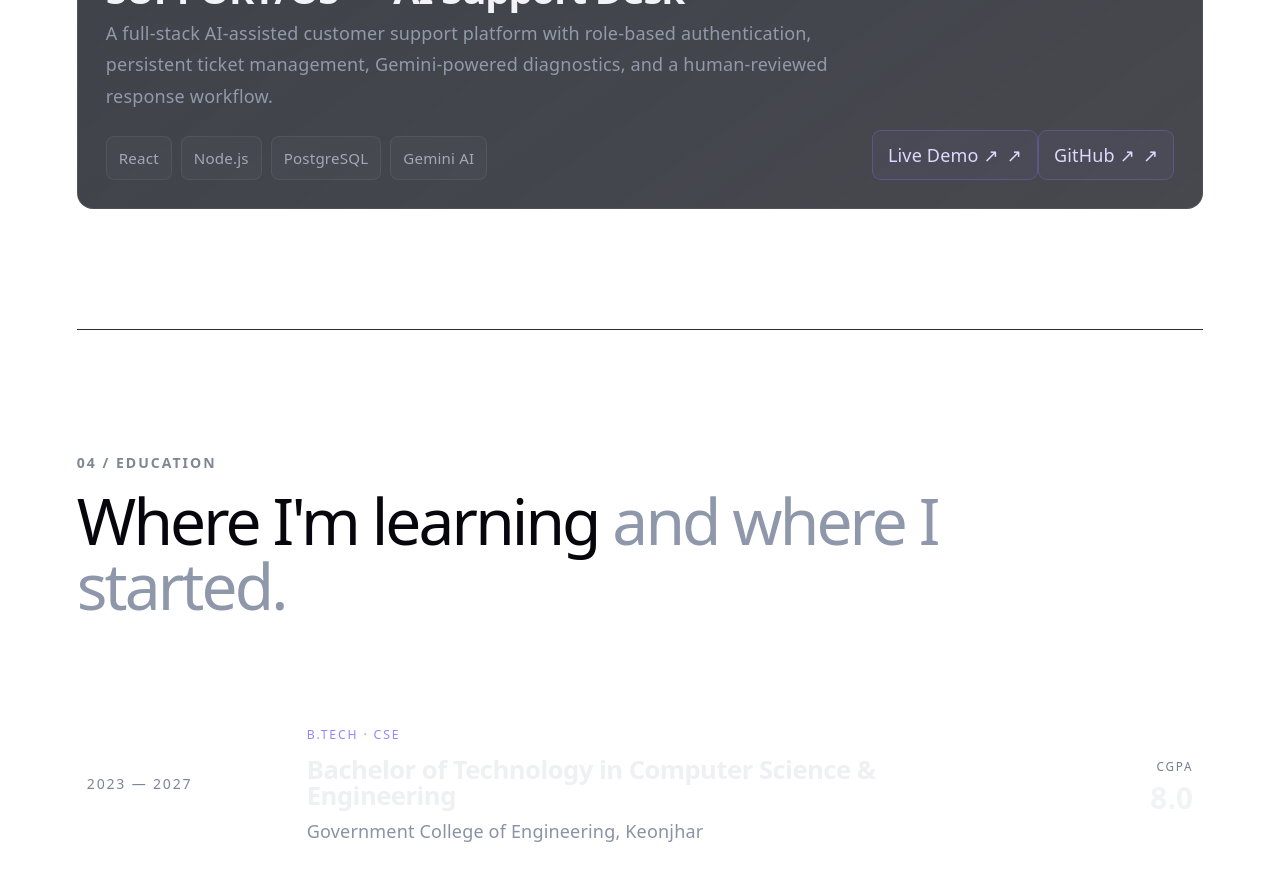
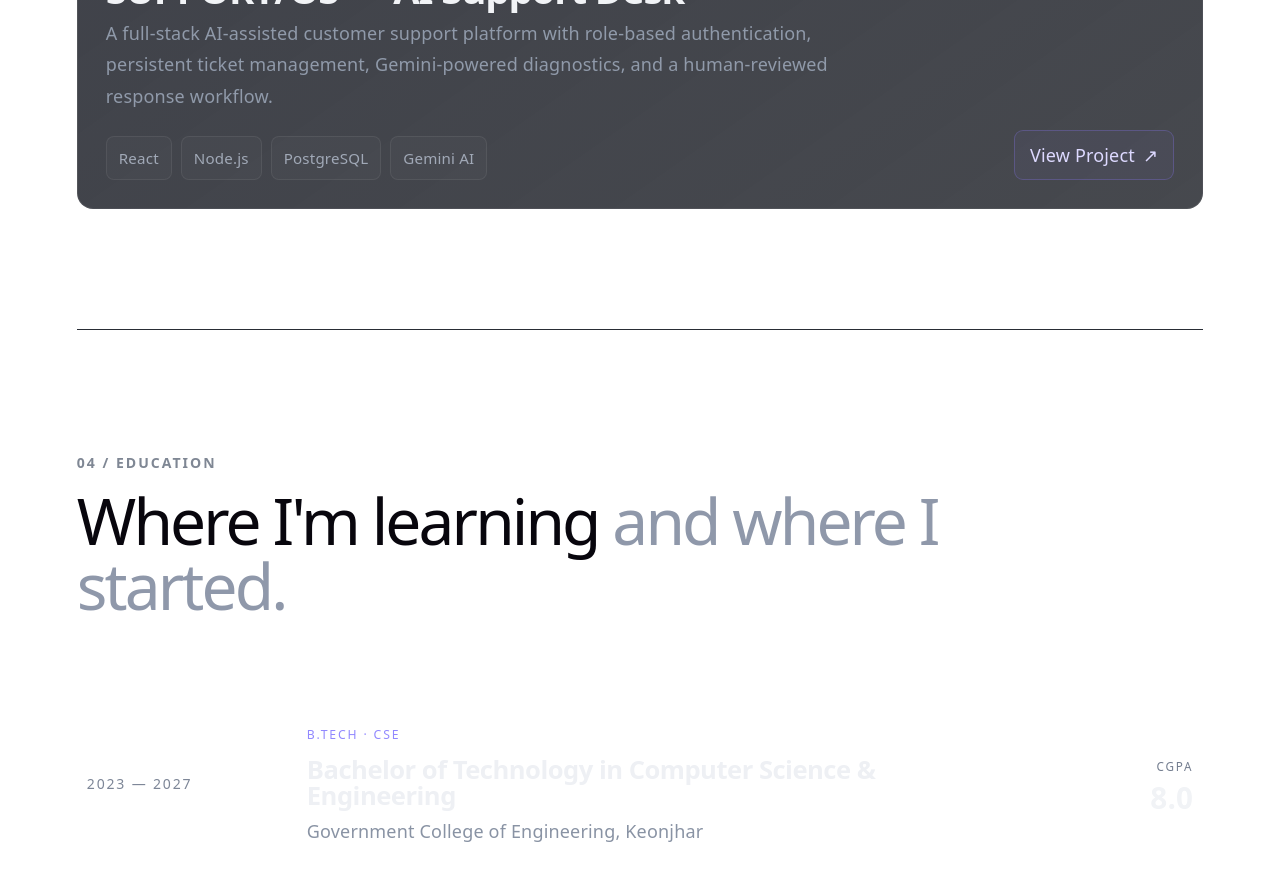
Before and after one commit to akrout9999-star/asish-portfolio, a React (Vite) app: page / in a window 1280 px wide. Shown: the part 4340-5220 px from the top of the page. Built offline with nearby package versions, Linux system fonts and the light colour scheme.

Commit message:
Update Button

```diff
--- a/src/App.jsx
+++ b/src/App.jsx
@@ -773,25 +773,14 @@ function App() {
                   </div>
                 </div>
 
-                <div>
-                  <a
-                    href="https://ai-support-desk.pages.dev"
-                    target="_blank"
-                    rel="noreferrer"
-                    className="project-link"
-                  >
-                    Live Demo ↗
-                  </a>
-
                 <a
   href="https://github.com/akrout9999-star/ai-support-desk"
   target="_blank"
   rel="noreferrer"
   className="project-link"
 >
-                    GitHub ↗
+  View Project
 </a>
-                </div>
               </div>
             </article>
 
```
Lines whose indentation alone changed are shown as unchanged.
